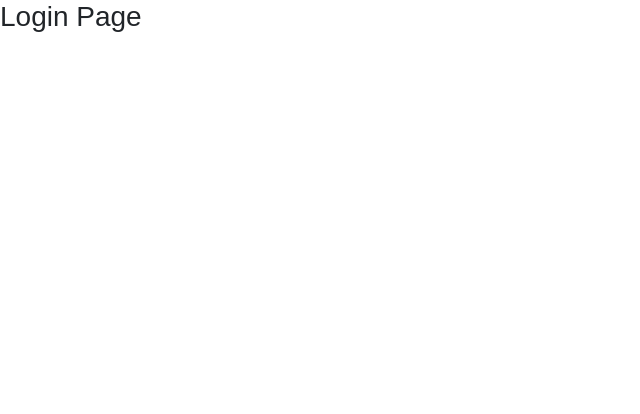
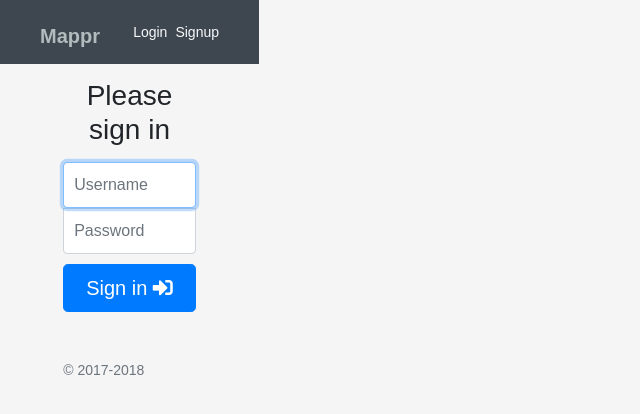
Before and after one commit to dark5eid83/Google-Maps, a React (Create React App) app in the folder client/: page /login in a window 1280 px wide. Shown: the top 414 px of the page, without its empty margins (0-640 px from the left). Built offline with nearby package versions, Linux system fonts and the light colour scheme.

Commit message:
Added Navbar and Login component for react

```diff
--- a/client/src/App.js
+++ b/client/src/App.js
@@ -1,6 +1,8 @@
 import React, { Component } from 'react';
+import Navbar from './components/Navbar/Navbar';
 import Auth from './Auth';
 import './App.css';
+
 
 class App extends Component {
   constructor() {
@@ -14,7 +16,7 @@ class App extends Component {
   render() {
     return (
       <div>
-
+        <Navbar/>
       </div>
     );
   }
--- a/client/src/Auth.js
+++ b/client/src/Auth.js
@@ -2,6 +2,14 @@
  * Handles authenticating the user on the frontend
  */
 class Auth {
+
+    /**
+     * Returns true if the user is logged in and false otherwise
+     * @returns {boolean}
+     */
+    static isLoggedIn() {
+        return localStorage.getItem('token') !== null;
+    }
 
     /**
      * Handles requesting the server for a new token
--- /dev/null
+++ b/client/src/components/Navbar/Navbar.js
@@ -0,0 +1,64 @@
+import React, { Component } from 'react';
+import Auth from '../../Auth';
+import './style.css';
+
+export default class Navbar extends Component {
+    renderLoggedIn = (user) => {
+        return (<div className="d-flex flex-column flex-md-row align-items-center p-3 px-md-4 site-header">
+            <h5 className="my-0 mr-md-auto mt-2 ml-3">Mappr</h5>
+            <nav className="my-2 my-md-0 mr-md-3">
+                <div className="dropdown">
+                <a className="dropdown-toggle" id="dropdownMenuButton" data-toggle="dropdown" aria-haspopup="true" aria-expanded="false">
+                <span className="fa fa-bell" style="margin-top:10px; color:#b2bbbd; font-size:20px" />
+                    {
+                        user.alerts.length > 0 && <span className="badge badge-danger" style="border-radius:50%">{user.alerts.length}</span>
+                    }
+                </a>
+                <div className="dropdown-menu dropdown-menu-right alert-dropdown-menu" id="alert-menu" aria-labelledby="dropdownMenuButton">
+                <h5 className="dropdown-item">Alerts</h5>
+                <hr />
+                    {
+                        user.alerts.map(alert => {
+                            return `<a class="dropdown-item" href="/delete/alert/${alert.id}"><i class="fas fa-eye-slash" />${alert.message}</a>`
+                        })
+                    }
+                </div>
+                </div>
+                </nav>
+                <div className="dropdown mr-4">
+                <a className="dropdown-toggle" style="" id="dropdownMenuButton" data-toggle="dropdown" aria-haspopup="true" aria-expanded="false">
+                <img style="border: 1px solid #b2bbbd; padding:4px; border-radius:50%" height="50" width="50" src="<%= user.profile_picture %>" />
+                </a>
+                <div className="dropdown-menu dropdown-menu-right user-dropdown-menu" aria-labelledby="dropdownMenuButton">
+                <h5 className="dropdown-item">Welcome, ${user.username}</h5>
+                <hr />
+                <a className="dropdown-item" href="/dashboard"><i className="fas fa-chart-line" /> Dashboard</a>
+                <a className="dropdown-item" href="/profile"><i className="fas fa-user" /> Profile</a>
+                <a className="dropdown-item" href="/logout"><i className="fas fa-sign-out-alt" /> Logout</a>
+                </div>
+                </div>
+        </div>);
+    };
+
+    renderLoggedOut = () => {
+        return (
+            <div className="d-flex flex-column flex-md-row align-items-center p-3 px-md-4 site-header">
+                <h5 className="my-0 mr-md-auto mt-2 ml-3">Mappr</h5>
+                <nav className="my-2 my-md-0 mr-md-3">
+                    <a className="py-2 pr-2 text-light" href="/login">Login</a>
+                    <a className="py-2 text-light" href="/signup">Signup</a>
+                </nav>
+            </div>
+        )
+    };
+
+    render() {
+        if(Auth.isLoggedIn()) {
+            Auth.deserialize(localStorage.getItem('token')).then(user => {
+                return this.renderLoggedIn(user);
+            });
+        } else {
+            return this.renderLoggedOut()
+        }
+    }
+}
--- /dev/null
+++ b/client/src/components/Navbar/style.css
@@ -0,0 +1,145 @@
+body {
+    font-family: 'Varela Round', sans-serif;
+    font-size:14px;
+}
+
+.container-fluid {
+    padding-left:0;
+    padding-right:0;
+}
+
+.iframe-wrapper {
+    border:1px solid #eee;
+    padding:10px;
+    width:620px;
+    height:470px;
+}
+
+/*
+ * Custom translucent site header
+ */
+
+.site-header {
+    background-color: #3e474f;
+    -webkit-backdrop-filter: saturate(180%) blur(20px);
+    backdrop-filter: saturate(180%) blur(20px);
+}
+
+.site-header h5 {
+    color:#b2bbbd;
+    font-weight:bold;
+    transition: ease-in-out color .15s;
+}
+
+.site-header h5:hover {
+    color: #333333;
+    text-decoration: none;
+}
+
+.dropdown-toggle::after {
+    display:none
+}
+
+.dropdown-item {
+    color: #4b5658;
+}
+
+.dropdown-menu {
+    margin-top:25px;
+}
+
+.user-dropdown-menu:before {
+    position: absolute;
+    content: "";
+    background: #fff;
+    width: 12px;
+    height: 12px;
+    border-radius: 3px 0 0 0;
+    -ms-transform: rotate(45deg);
+    -moz-transform: rotate(45deg);
+    -webkit-transform: rotate(45deg);
+    transform: rotate(45deg);
+    box-shadow: -2px -2px 2px rgba(0,0,0,0.08);
+    top: -5px;
+    left:151px;
+}
+
+.alert-dropdown-menu {
+    margin-top:15px;
+}
+
+.alert-dropdown-menu:before {
+    position: absolute;
+    content: "";
+    background: #fff;
+    width: 12px;
+    height: 12px;
+    border-radius: 3px 0 0 0;
+    -ms-transform: rotate(45deg);
+    -moz-transform: rotate(45deg);
+    -webkit-transform: rotate(45deg);
+    transform: rotate(45deg);
+    box-shadow: -2px -2px 2px rgba(0,0,0,0.08);
+    top: -5px;
+    left:143px;
+}
+
+/*
+ * Dummy devices (replace them with your own or something else entirely!)
+ */
+
+.product-device {
+    position: absolute;
+    right: 10%;
+    bottom: -30%;
+    width: 300px;
+    height: 540px;
+    background-color: #333;
+    border-radius: 21px;
+    -webkit-transform: rotate(30deg);
+    transform: rotate(30deg);
+}
+
+.product-device::before {
+    position: absolute;
+    top: 10%;
+    right: 10px;
+    bottom: 10%;
+    left: 10px;
+    content: "";
+    background-color: rgba(255, 255, 255, .1);
+    border-radius: 5px;
+}
+
+.product-device-2 {
+    top: -25%;
+    right: auto;
+    bottom: 0;
+    left: 5%;
+    background-color: #e5e5e5;
+}
+
+
+/*
+ * Extra utilities
+ */
+
+.border-top { border-top: 1px solid #e5e5e5; }
+.border-bottom { border-bottom: 1px solid #e5e5e5; }
+
+.box-shadow { box-shadow: 0 .25rem .75rem rgba(0, 0, 0, .05); }
+
+.flex-equal > * {
+    -ms-flex: 1;
+    -webkit-box-flex: 1;
+    flex: 1;
+}
+@media (min-width: 768px) {
+    .flex-md-equal > * {
+        -ms-flex: 1;
+        -webkit-box-flex: 1;
+        flex: 1;
+    }
+}
+
+.overflow-hidden { overflow: hidden; }
--- a/client/src/components/pages/Login/Login.js
+++ b/client/src/components/pages/Login/Login.js
@@ -1,11 +1,27 @@
 import React, { Component } from 'react';
+import './style.css';
+import Navbar from "../../Navbar/Navbar";
 
 
 export default class Login extends Component {
     render() {
         return(
-            <div>
-                <h3> Login Page </h3>
+            <div className="container-fluid">
+                <Navbar/>
+
+                <div className="row justify-content-center">
+                    <div className="col-md-8">
+                        <form className="form-signin" action="/login" method="post">
+                            <h1 className="h3 mb-3 font-weight-normal" align="center">Please sign in</h1>
+                            <label  className="sr-only">Enter Username</label>
+                            <input type="text" name="username" id="inputEmail" className="form-control" placeholder="Username" required autoFocus />
+                            <label className="sr-only">Password</label>
+                            <input type="password" name="password" id="inputPassword" className="form-control" placeholder="Password" required />
+                            <button className="btn btn-lg btn-primary btn-block" type="submit">Sign in <span className="fas fa-sign-in-alt" /> </button>
+                            <p className="mt-5 mb-3 text-muted">&copy; 2017-2018</p>
+                        </form>
+                    </div>
+                </div>
             </div>
         )
     }
--- /dev/null
+++ b/client/src/components/pages/Login/style.css
@@ -0,0 +1,38 @@
+body {
+    display: -ms-flexbox;
+    display: flex;
+    -ms-flex-align: center;
+    align-items: center;
+    padding-bottom: 40px;
+    background-color: #f5f5f5;
+}
+
+.form-signin {
+    width: 100%;
+    max-width: 330px;
+    padding: 15px;
+    margin: auto;
+}
+.form-signin .checkbox {
+    font-weight: 400;
+}
+.form-signin .form-control {
+    position: relative;
+    box-sizing: border-box;
+    height: auto;
+    padding: 10px;
+    font-size: 16px;
+}
+.form-signin .form-control:focus {
+    z-index: 2;
+}
+.form-signin input[type="email"] {
+    margin-bottom: -1px;
+    border-bottom-right-radius: 0;
+    border-bottom-left-radius: 0;
+}
+.form-signin input[type="password"] {
+    margin-bottom: 10px;
+    border-top-left-radius: 0;
+    border-top-right-radius: 0;
+}
--- a/client/src/index.js
+++ b/client/src/index.js
@@ -8,21 +8,14 @@ import { BrowserRouter, Route, Redirect, Switch } from 'react-router-dom';
 import registerServiceWorker from './registerServiceWorker';
 
 
-const defend = () => {
-    if(localStorage.getItem('token') !== null) {
-        return true
-    } else {
-        return false;
-    }
-};
-
+const defend = () => localStorage.getItem('token') !== null;
 
 ReactDOM.render(
     <BrowserRouter>
         <Switch>
             <Route exact path="/" component={App} />
             <Route exact path="/login" component={Login} />
-            <Route exact path="/dashboard" render={() =>(defend() ? (<Dashboard />) : (<Redirect to="/login"/> ))} />
+            <Route exact path="/dashboard" render={() =>(defend() ? (<Dashboard />) : (<Redirect to="/login" /> ))} />
         </Switch>
     </BrowserRouter>, document.getElementById('root'));
 registerServiceWorker();
```
